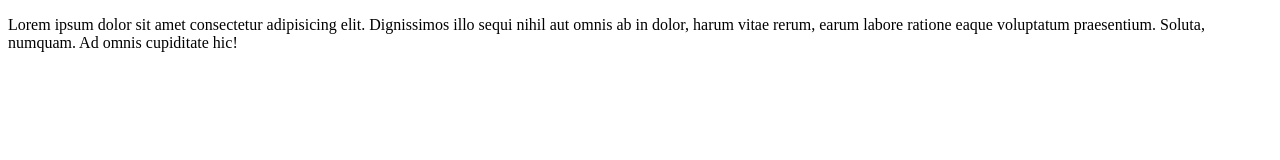
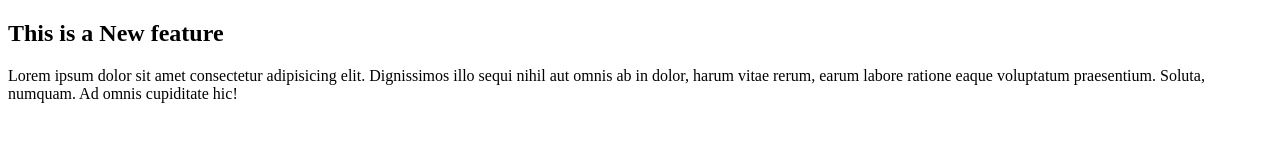
Before and after one commit to Wriddhiman23/LocalRepo, a plain HTML site: page index.html in a window 1280 px wide. Drawn offline with Linux system fonts and the light colour scheme.

Commit message:
Add New Feature

```diff
--- a/index.html
+++ b/index.html
@@ -6,6 +6,7 @@
     <title>Document</title>
 </head>
 <body>
+    <h2>This is a New feature</h2>
     <p>Lorem ipsum dolor sit amet consectetur adipisicing elit. Dignissimos illo sequi nihil aut omnis ab in dolor, harum vitae rerum, earum labore ratione eaque voluptatum praesentium. Soluta, numquam. Ad omnis cupiditate hic!</p>
 
 </body>
```
